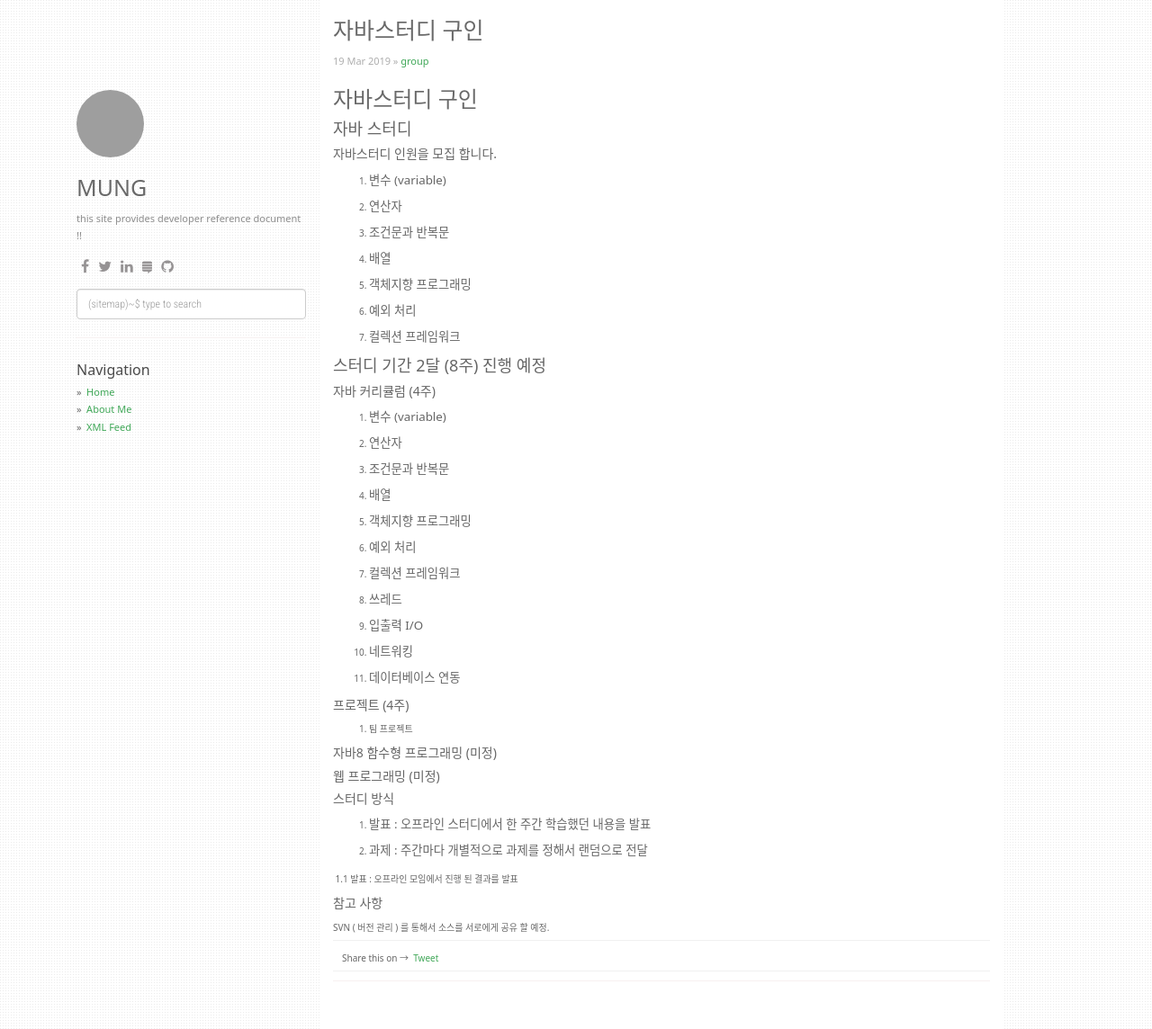
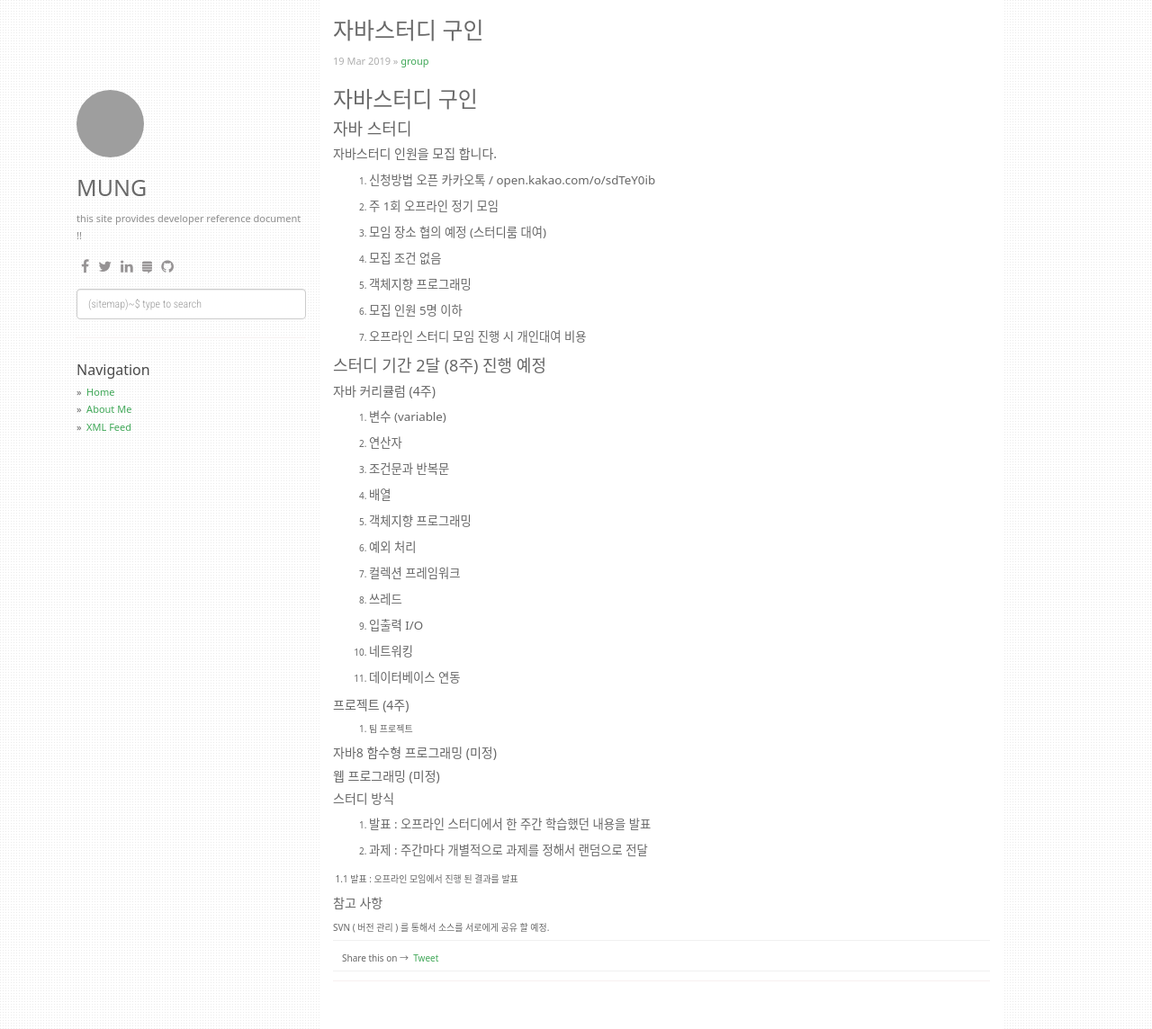
Before and after one commit to dev-docs/document, a Jekyll site: the page built from _posts/2019-03-19-Java-Study-page.md, in a window 1280 px wide and 1144 px high. Shown: the whole window at 90% size. Built offline with Jekyll 4.4.1, drawn with Linux system fonts in a browser that asks for light colours; nearby versions of some CDN libraries; comment, search, counter and statistics services are not loaded; grey boxes are pictures that could not be loaded.

Commit message:
Update 2019-03-19-Java-Study-page.md

```diff
--- a/_posts/2019-03-19-Java-Study-page.md
+++ b/_posts/2019-03-19-Java-Study-page.md
@@ -17,19 +17,19 @@ categories: [group]
 
 
 
-1. 변수 (variable)
+1. 신청방법  오픈 카카오톡 / open.kakao.com/o/sdTeY0ib
 
-1. 연산자
+1. 주 1회 오프라인 정기 모임
 
-1. 조건문과 반복문
+1. 모임 장소 협의 예정 (스터디룸 대여)
 
-1. 배열
+1. 모집 조건  없음
 
 1. 객체지향 프로그래밍
 
-1. 예외 처리
+1. 모집 인원  5명 이하
 
-1. 컬렉션 프레임워크
+1. 오프라인 스터디 모임 진행 시 개인대여 비용
 
 
 #### 스터디 기간 2달 (8주)  진행 예정
```
